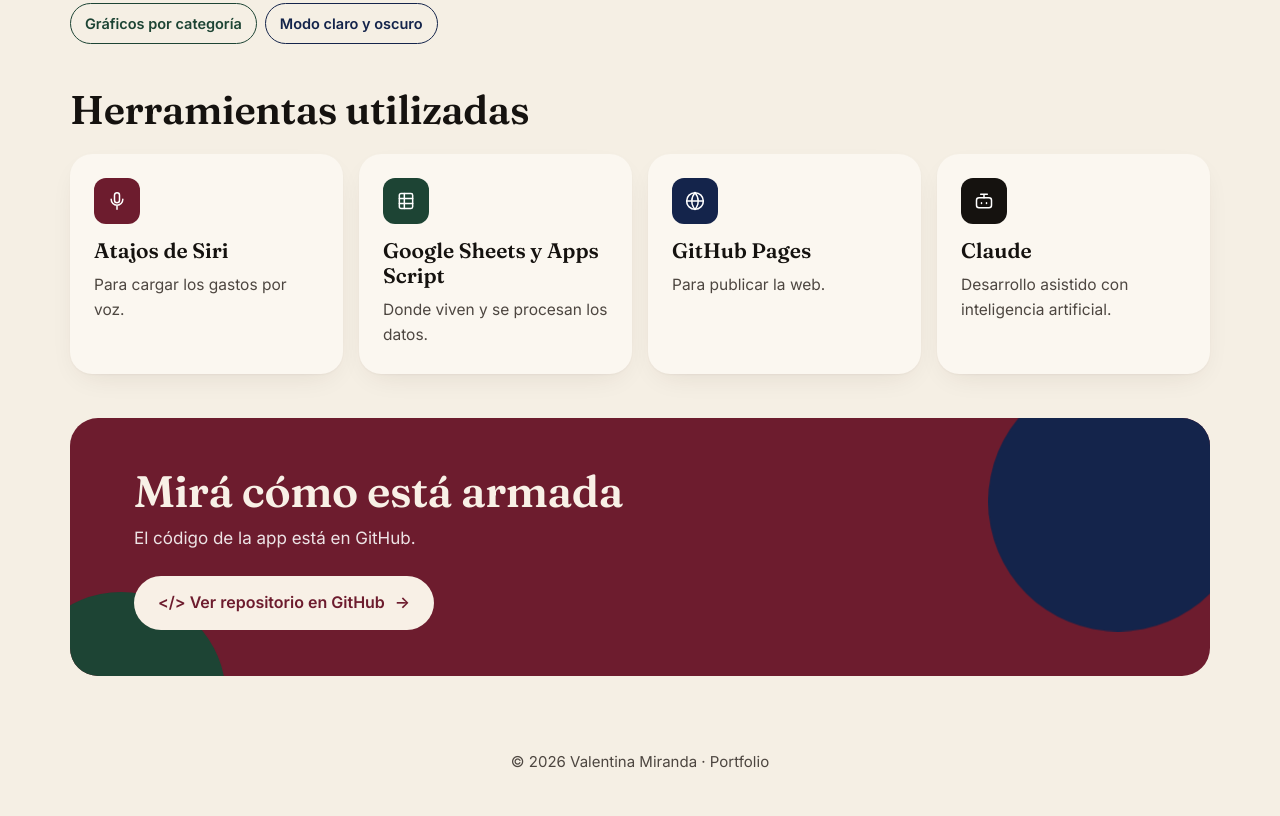
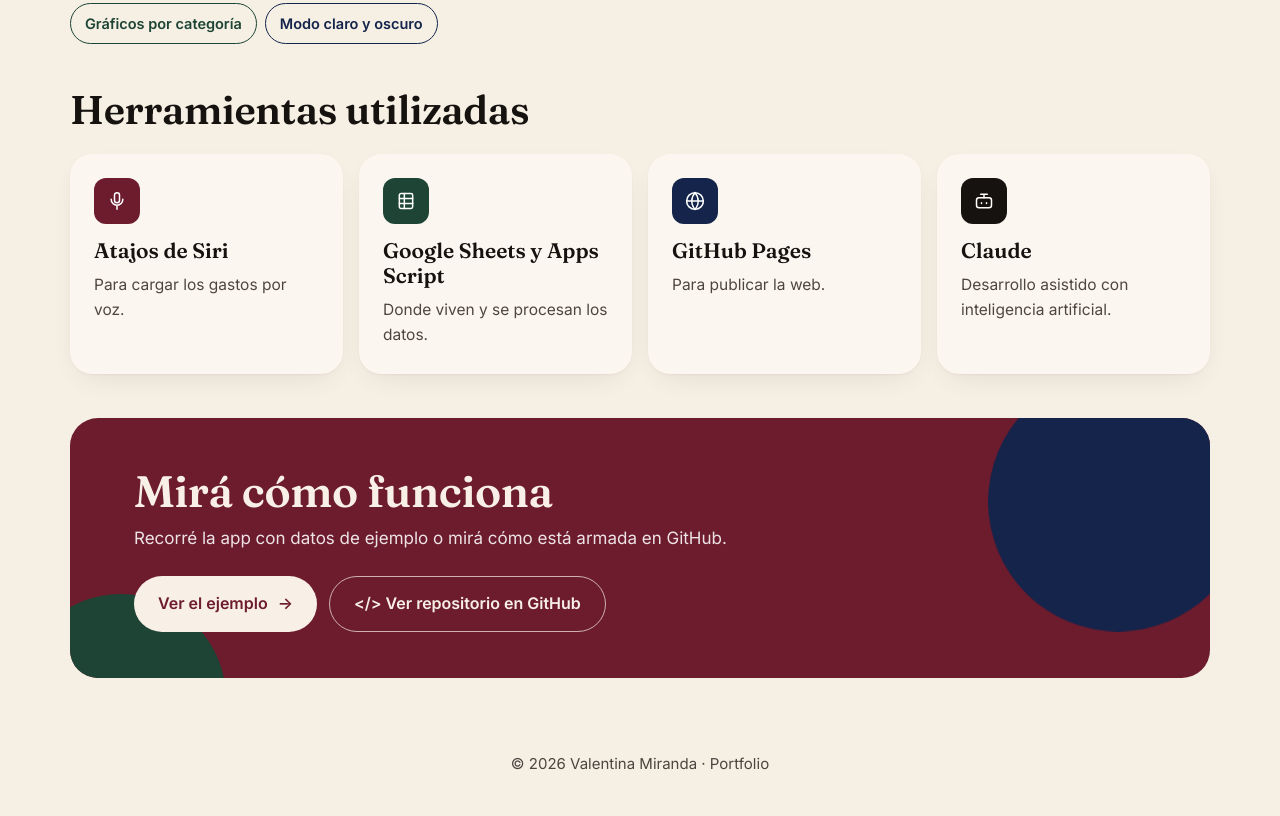
Before and after one commit to Valenmir04/Portfolio, a plain HTML site: page page-mis-cuentas.html in a window 1280 px wide. Shown: the part 1066-1882 px from the top of the page. Drawn offline with Linux system fonts and the light colour scheme.

Commit message:
Mis Cuentas: botón para ver el ejemplo
Co-Authored-By: Claude Opus 5.5 <noreply@anthropic.com>
Claude-Session: https://claude.ai/code/session_016mAZKe4Sp8u7RBJRC81fAm

```diff
--- a/assets/styles.css
+++ b/assets/styles.css
@@ -728,7 +728,10 @@ a.contact-glass:hover { background: rgba(255, 255, 255, .18); transform: transla
 .cta-box .blob.verde { width: 210px; height: 210px; left: -40px; bottom: -110px; }
 .cta-box h3 { font-size: clamp(30px, 4vw, 44px); color: #f8f0e6; }
 .cta-box p { color: rgba(255, 255, 255, .88); margin-top: 10px; }
-.cta-box .btn { margin-top: 24px; background: #f8f0e6; color: var(--bordo); }
+.cta-actions { display: flex; flex-wrap: wrap; gap: 12px; margin-top: 24px; }
+.cta-box .btn { background: #f8f0e6; color: var(--bordo); }
+.cta-box .btn.ghost { background: transparent; color: #f8f0e6; border: 1.5px solid rgba(248, 240, 230, .7); }
+.cta-box .btn.ghost:hover { background: rgba(248, 240, 230, .12); }
 
 .info-grid { display: grid; grid-template-columns: 1.2fr 1fr; gap: 22px; }
 .info-card { padding: 30px 30px 32px; }
--- a/page-mis-cuentas.html
+++ b/page-mis-cuentas.html
@@ -14,7 +14,7 @@
   <link rel="preconnect" href="https://fonts.googleapis.com">
   <link rel="preconnect" href="https://fonts.gstatic.com" crossorigin>
   <link href="https://fonts.googleapis.com/css2?family=Fraunces:opsz,wght@9..144,500;9..144,600;9..144,700;9..144,800&family=Inter:wght@400;500;600;700&display=swap" rel="stylesheet">
-  <link rel="stylesheet" href="assets/styles.css?v=4">
+  <link rel="stylesheet" href="assets/styles.css?v=5">
 </head>
 <body>
 
@@ -110,8 +110,11 @@
 
     <div class="cta-box reveal page-block">
       <span class="blob azul"></span><span class="blob verde"></span>
-      <h3>Mirá cómo está armada</h3><p>El código de la app está en GitHub.</p>
-      <a class="btn" href="https://github.com/Valenmir04/mis-cuentas" target="_blank" rel="noopener">&lt;/&gt; Ver repositorio en GitHub <span class="arr">→</span></a>
+      <h3>Mirá cómo funciona</h3><p>Recorré la app con datos de ejemplo o mirá cómo está armada en GitHub.</p>
+      <div class="cta-actions">
+        <a class="btn" href="https://valenmir04.github.io/mis-cuentas/?ejemplo" target="_blank" rel="noopener">Ver el ejemplo <span class="arr">→</span></a>
+        <a class="btn ghost" href="https://github.com/Valenmir04/mis-cuentas" target="_blank" rel="noopener">&lt;/&gt; Ver repositorio en GitHub</a>
+      </div>
     </div>
 
   </div>
@@ -119,6 +122,6 @@
 
 <footer class="footer">© 2026 Valentina Miranda · Portfolio</footer>
 
-<script src="assets/main.js?v=4"></script>
+<script src="assets/main.js?v=5"></script>
 </body>
 </html>
```
Also changed, not shown: index.html (+2 -2 lines), page-carta1.html (+2 -2 lines), page-carta2.html (+2 -2 lines), page-changuito.html (+6 -3 lines), page-huellas.html (+6 -3 lines), page-pupilo.html (+6 -3 lines), page-recobot.html (+6 -3 lines), page-texto1.html (+2 -2 lines), page-texto2.html (+2 -2 lines), page-tif.html (+6 -3 lines).
